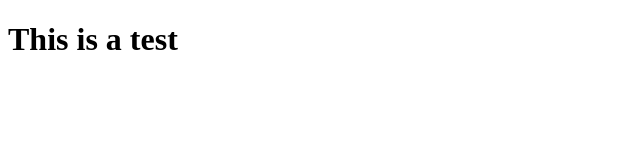
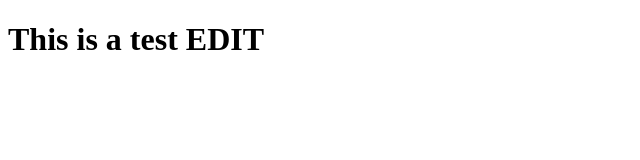
Before and after one commit to ElizabethDean/animated-octo-shame, a plain HTML site: page index.html in a window 1280 px wide. Shown: the whole page, without its empty margins (0-640 px from the left). Drawn offline with Linux system fonts and the light colour scheme.

Commit message:
Update index.html
this is a test edit using GitHub GUI online

```diff
--- a/index.html
+++ b/index.html
@@ -5,6 +5,6 @@
 <title>Test</title>
 </head>
 <body>
-<h1>This is a test</h1>
+<h1>This is a test EDIT</h1>
 </body>
 </html>
```
